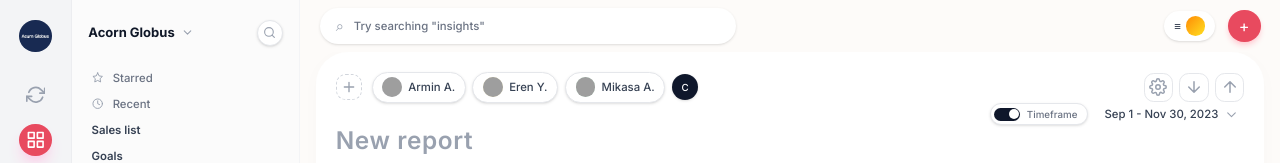
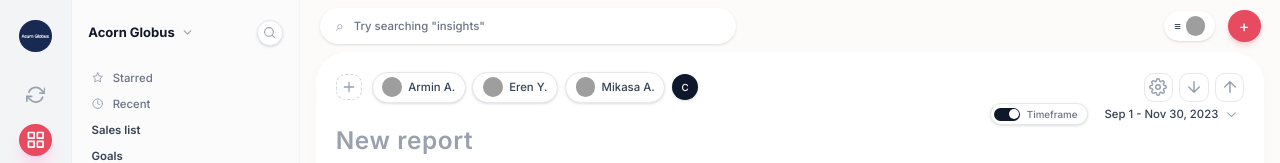
Before and after one commit to modi-meet/Frontend-project_Acorn-Globus, a React app: page / in a window 1280 px wide. Shown: the top 163 px of the page. Built offline with nearby package versions, Linux system fonts and the light colour scheme; grey boxes are pictures that could not be loaded; the HTML template or start-up script is replaced by a standard one.

Commit message:
fix: update user avatar display in Topbar component

```diff
--- a/src/components/Topbar.jsx
+++ b/src/components/Topbar.jsx
@@ -11,8 +11,8 @@ function Topbar() {
       <div className="flex items-center gap-4">
         <div className="flex items-center gap-1.5 px-3 py-1.5 rounded-full bg-white shadow-sm cursor-pointer hover:bg-gray-50 transition-colors">
           <span className="text-slate-800 font-bold text-sm">≡</span>
-          <div className="w-6 h-6 rounded-full overflow-hidden">
-            <div className="w-full h-full bg-gradient-to-br from-orange-400 to-yellow-300"></div>
+          <div className="w-6 h-6 rounded-full overflow-hidden bg-gray-100">
+            <img src="https://api.dicebear.com/7.x/avataaars/svg?seed=Felix" alt="User" className="w-full h-full object-cover" />
           </div>
         </div>
         <button className="w-10 h-10 rounded-full bg-[#E84A5F] flex items-center justify-center text-white text-xl cursor-pointer hover:bg-[#d63d51] shadow-md shadow-rose-200 transition-colors">+</button>
```
